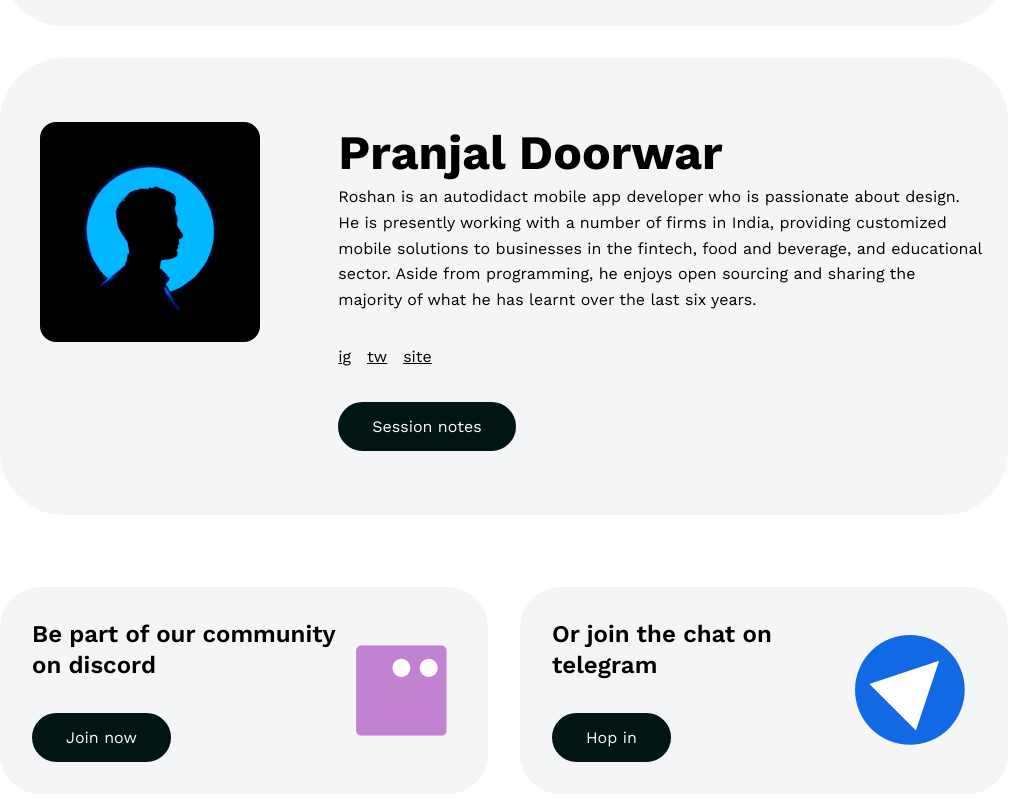
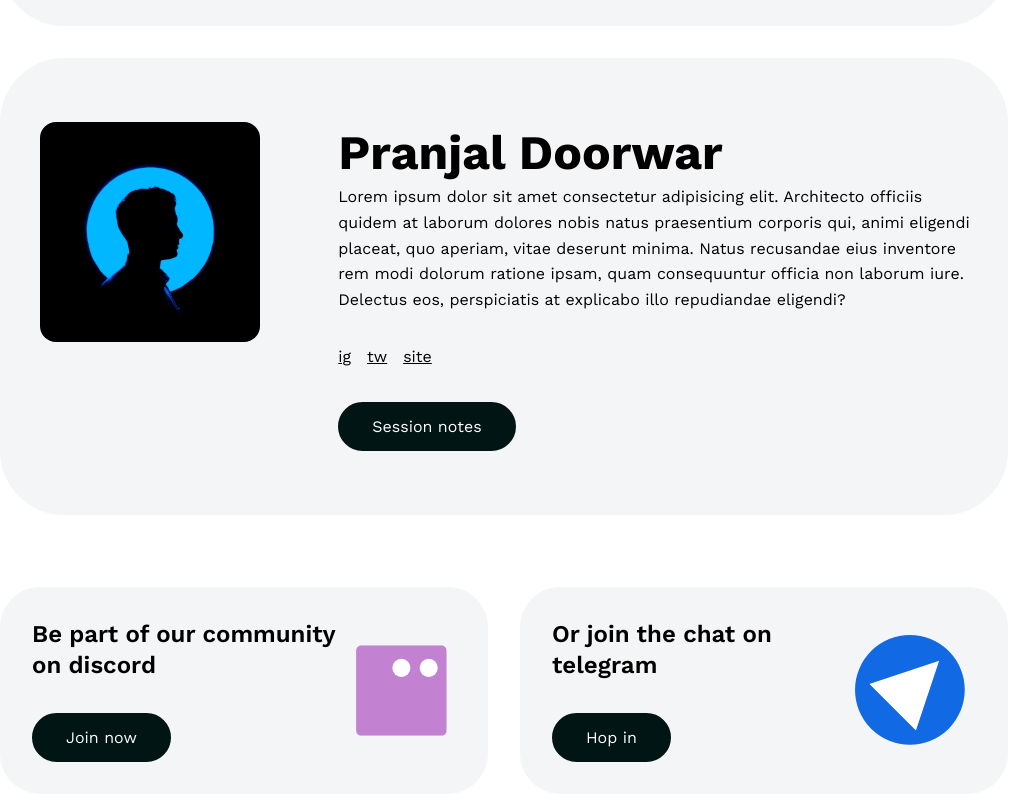
Before and after one commit to thecodegrain/dameet-site, a Next.js app: page /speakers in a window 1280 px wide. Shown: the part 2726-3526 px from the top of the page, without its empty margins (248-1262 px from the left). Built offline with nearby package versions, Linux system fonts and the light colour scheme; no server answers.

Commit message:
added dummy bio for a mentor

```diff
--- a/pages/speakers.js
+++ b/pages/speakers.js
@@ -311,13 +311,13 @@ const Speakers = () => {
                   <div>
                     <h2>Pranjal Doorwar</h2>
                     <p>
-                      Roshan is an autodidact mobile app developer who is
-                      passionate about design. He is presently working with a
-                      number of firms in India, providing customized mobile
-                      solutions to businesses in the fintech, food and beverage,
-                      and educational sector. Aside from programming, he enjoys
-                      open sourcing and sharing the majority of what he has
-                      learnt over the last six years.
+                      Lorem ipsum dolor sit amet consectetur adipisicing elit.
+                      Architecto officiis quidem at laborum dolores nobis natus
+                      praesentium corporis qui, animi eligendi placeat, quo
+                      aperiam, vitae deserunt minima. Natus recusandae eius
+                      inventore rem modi dolorum ratione ipsam, quam
+                      consequuntur officia non laborum iure. Delectus eos,
+                      perspiciatis at explicabo illo repudiandae eligendi?
                     </p>
                     <div className="small-space">
                       <div className="social-links">
```
